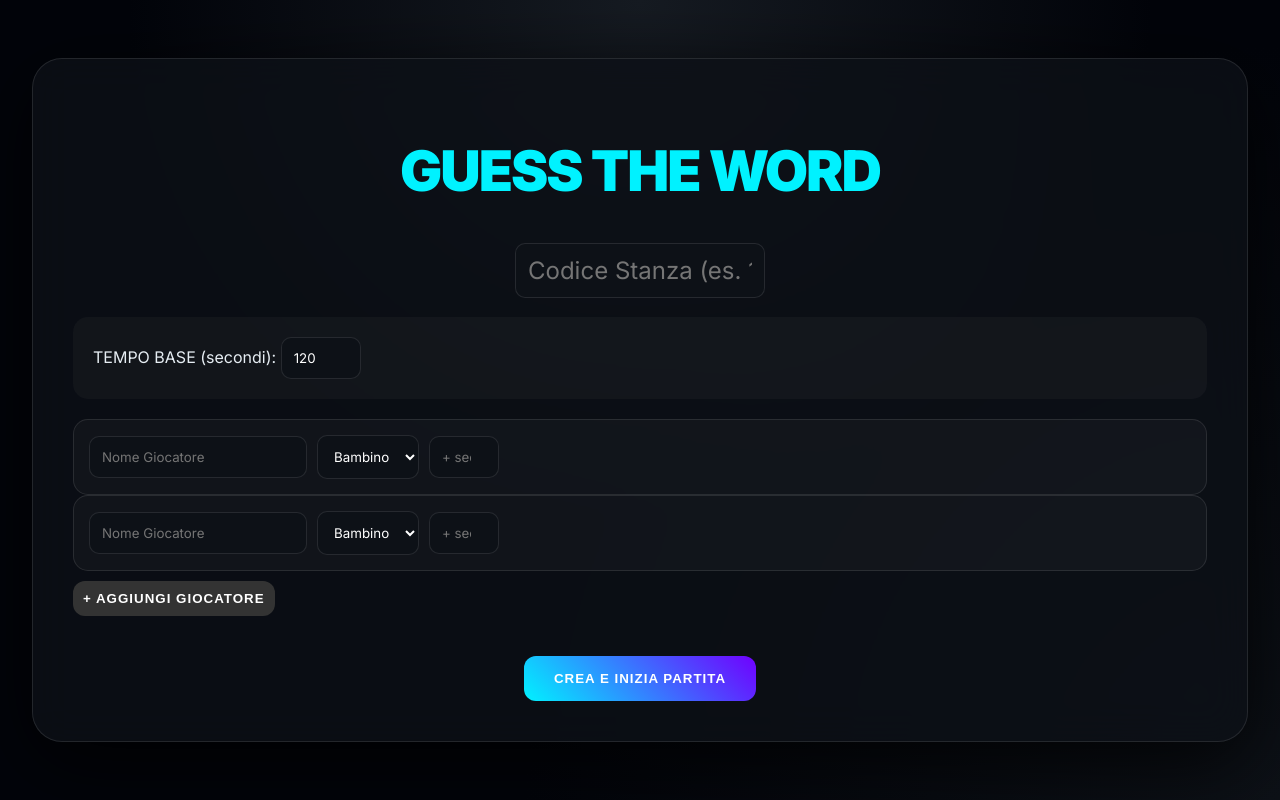
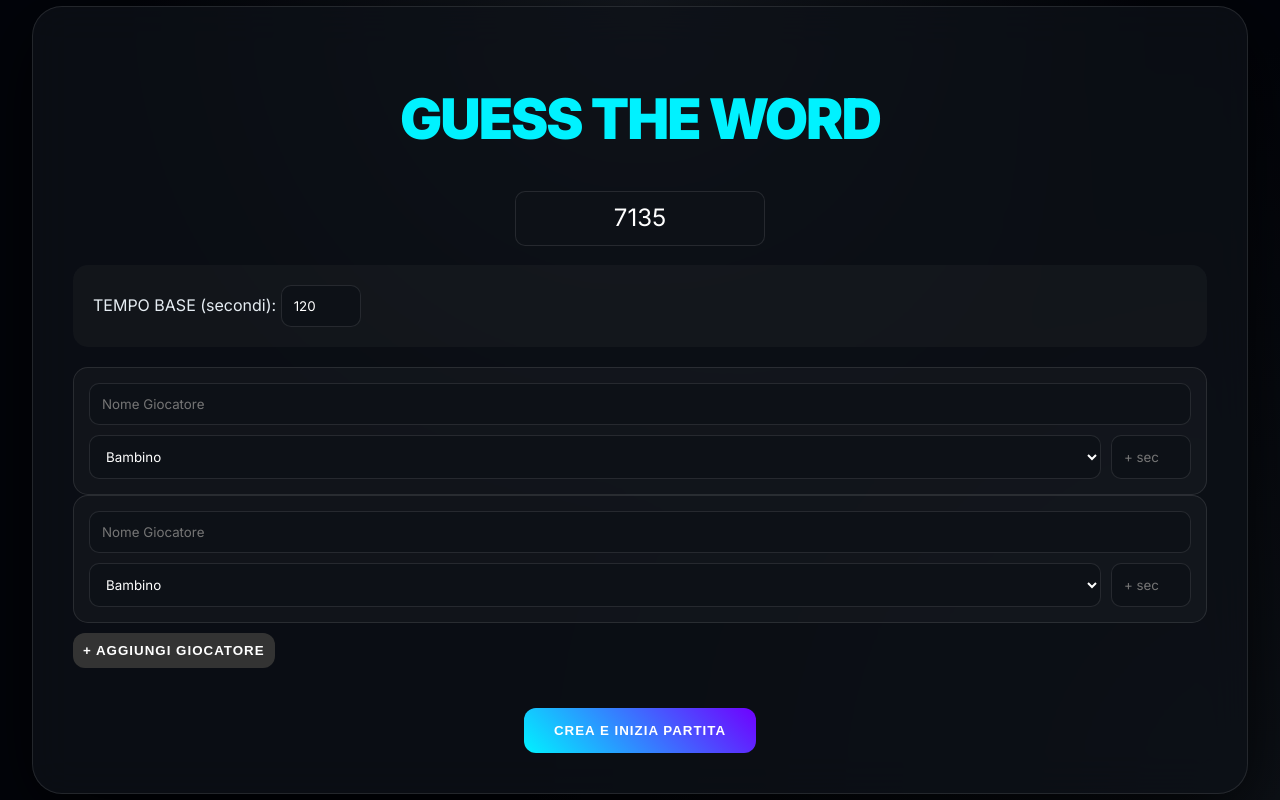
Before and after one commit to HazeV98/GuessTheWord, a plain HTML site: page index.html in a window 1280 px wide. Both pictures are taken after a click on the button "SONO IL CONDUTTORE". Drawn offline with Linux system fonts and the light colour scheme.

Commit message:
Refactor player input layout and add room ID generation

```diff
--- a/index.html
+++ b/index.html
@@ -75,7 +75,7 @@
         h1.title-main { font-weight: 900; letter-spacing: -2px; color: var(--primary); text-align: center; text-transform: uppercase; font-size: 3.5rem; }
         .setup-grid { display: grid; grid-template-columns: 1fr 1fr; gap: 20px; margin: 30px 0; }
         .player-input-row {
-            display: flex; gap: 10px; background: var(--glass); padding: 15px; border-radius: 15px; align-items: center;
+            display: flex; flex-direction: column; gap: 10px; background: var(--glass); padding: 15px; border-radius: 15px; align-items: stretch;
             border: 1px solid var(--border);
         }
         input, select {
@@ -306,6 +306,12 @@
         ROLE = 'host';
         document.getElementById('initial-choice').classList.add('hidden');
         document.getElementById('host-setup').classList.remove('hidden');
+
+        // GENERA CODICE STANZA IN AUTOMATICO
+        const generatedCode = Math.floor(1000 + Math.random() * 9000).toString();
+        document.getElementById('room-id').value = generatedCode;
+        document.getElementById('room-id').readOnly = true;
+
         addPlayerField(); addPlayerField();
         if(!audioCtx) audioCtx = new (window.AudioContext || window.webkitAudioContext)();
     };
@@ -322,11 +328,13 @@
         div.className = 'player-input-row';
         div.innerHTML = `
             <input type="text" class="setup-name" placeholder="Nome Giocatore">
-            <select class="setup-diff">
-                <option value="database_bambino">Bambino</option>
-                <option value="database_adulto">Adulto</option>
-            </select>
-            <input type="number" class="setup-extra" placeholder="+ sec" style="width:70px">
+            <div style="display: flex; gap: 10px;">
+                <select class="setup-diff" style="flex: 1;">
+                    <option value="database_bambino">Bambino</option>
+                    <option value="database_adulto">Adulto</option>
+                </select>
+                <input type="number" class="setup-extra" placeholder="+ sec" style="width:80px">
+            </div>
         `;
         document.getElementById('player-list-setup').appendChild(div);
     };
```
